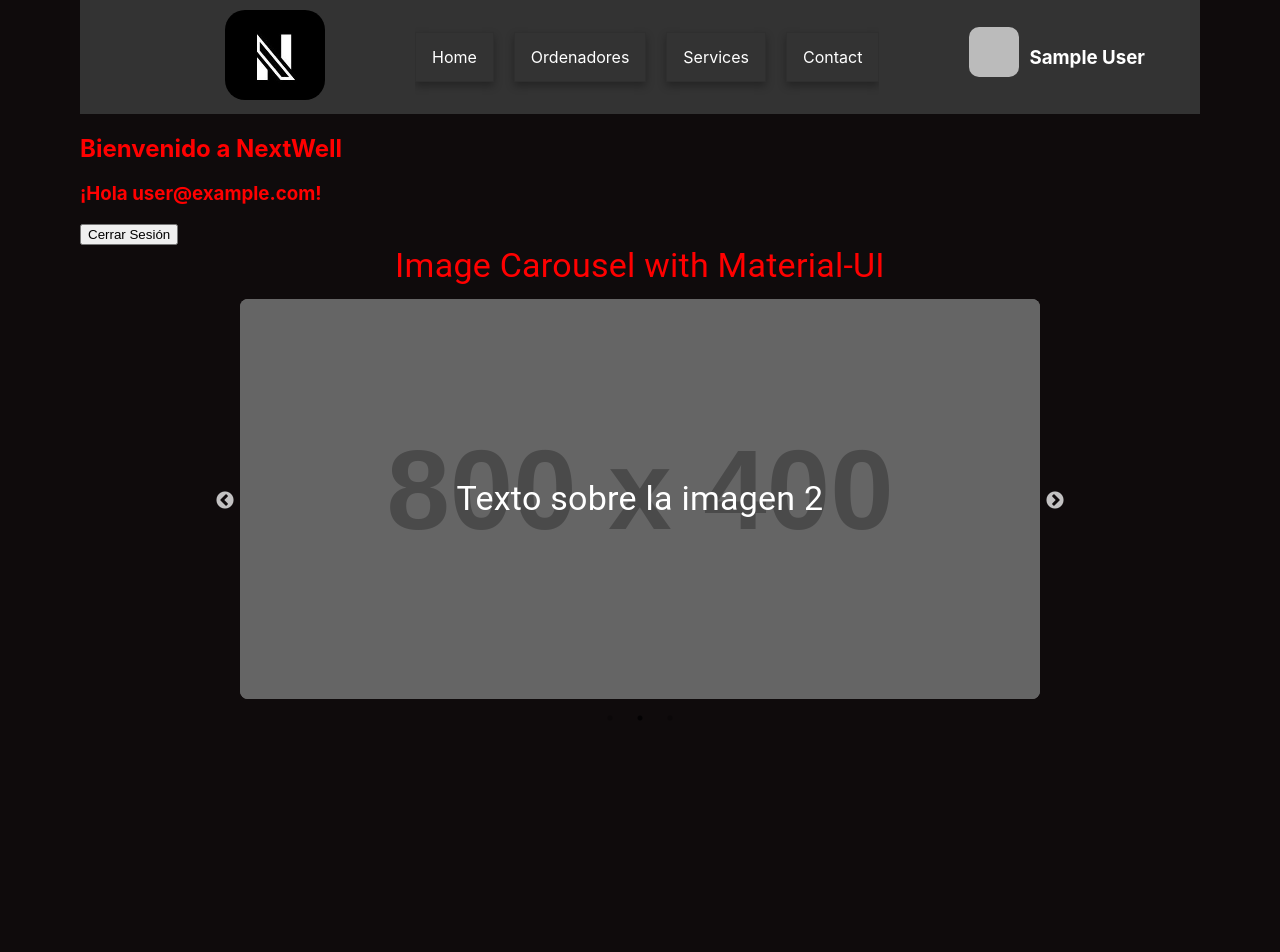
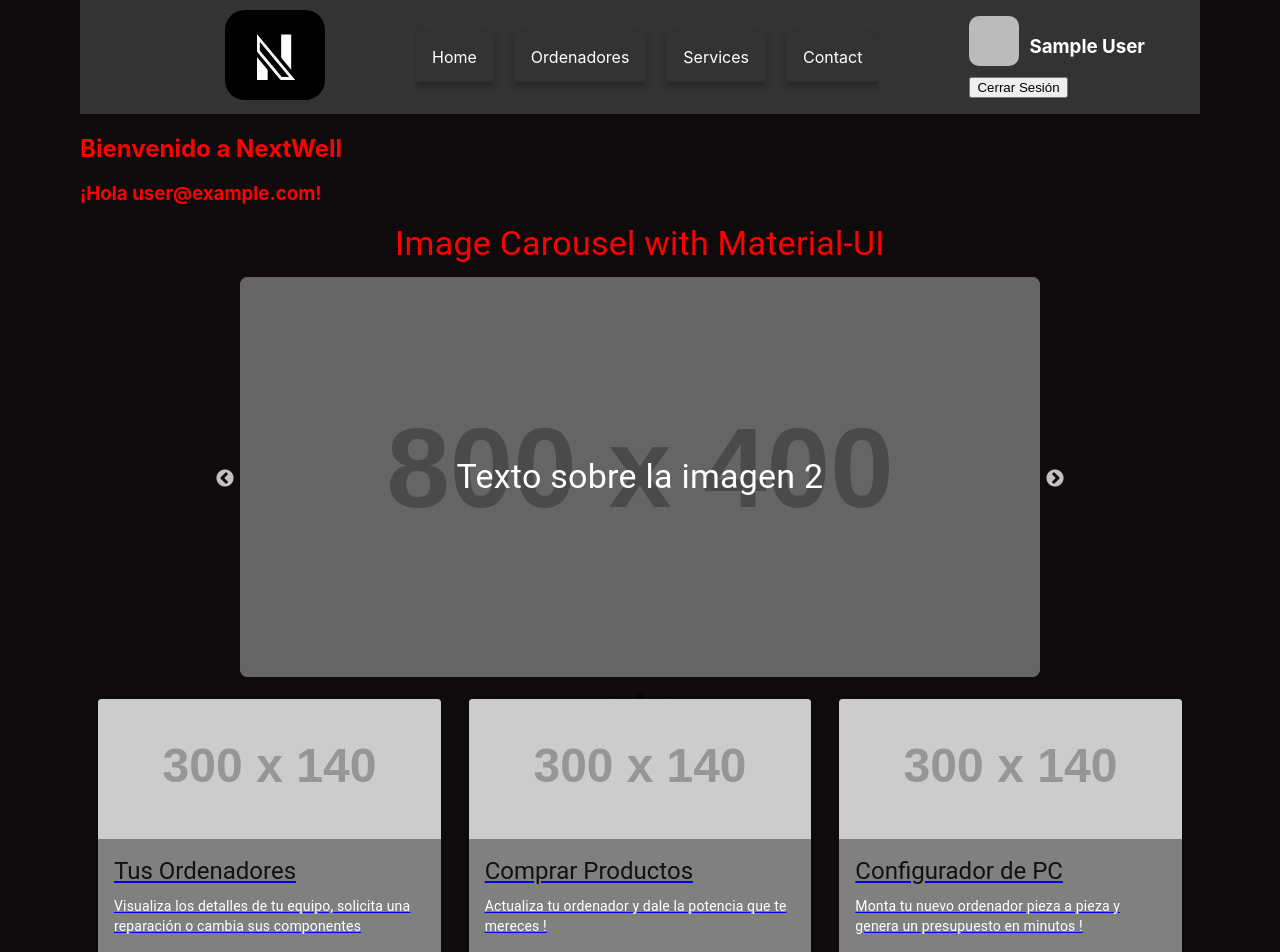
Before and after one commit to joelortiiz/Proyecto-Nextwell-TFG, a React (Create React App) app: page /home in a window 1280 px wide. Shown: the top 952 px of the page. Before the commit the page ends 800 px from the top, so only its background shows below. Built offline with nearby package versions, Linux system fonts and the light colour scheme; no server answers; sample sign-in values are in the browser's storage.

Commit message:
Working on database functions

```diff
--- a/src/components/Home.jsx
+++ b/src/components/Home.jsx
@@ -2,11 +2,11 @@ import React from 'react';
 import styled from 'styled-components';
 import { motion } from "framer-motion"
 import { useAtuh } from './../context/AuthContext'
-import { LogOutButton } from './../elements/LogOutButton';
 import { Header } from './../elements/Header';
 
 import { Container, Typography } from '@mui/material';
 import ImageCarousel from './../elements/home/ImageCarousel';
+import ClientActions from './../elements/home/ClientActions';
 
 const images = [
 	{
@@ -48,13 +48,16 @@ const Home = () => {
 					No has iniciado sesión
 				</motion.h3>
 			)}
-			<LogOutButton></LogOutButton>
+
 			<Container>
       <Typography variant="h4" align="center" gutterBottom>
         Image Carousel with Material-UI
       </Typography>
       <ImageCarousel images={images} />
     </Container>
+		<ClientActions>
+
+		</ClientActions>
 			</>
 	);
 }
--- a/src/components/Ordenador.jsx
+++ b/src/components/Ordenador.jsx
@@ -2,6 +2,7 @@ import React from 'react'
 
 export const Ordenador = () => {
   return (
-    <div>Ordenador</div>
+    <>Ordenador</>
+
   )
 }
--- a/src/components/Registro_usuario.jsx
+++ b/src/components/Registro_usuario.jsx
@@ -1,20 +1,21 @@
 import React, {useState} from 'react'
+import firebase from 'firebase/app';
+import 'firebase/auth';
+import 'firebase/firestore';
 import { Helmet } from 'react-helmet'
-import {auth} from '../firebase/firebaseConfig';
+import {auth, db} from '../firebase/firebaseConfig';
 import {createUserWithEmailAndPassword} from 'firebase/auth';
 import { collection, addDoc } from "firebase/firestore";
-import {db} from "./../firebase/firebaseConfig";
 import {Link, useNavigate} from 'react-router-dom'
 import Alert from '../elements/Alert';
 import advantages1 from "./../assets/images/advantages/customer-service-agent.png"
 import { motion } from "framer-motion"
 import logo from './../assets/images/logos/logo.jpeg'
-import { useAtuh } from '../context/AuthContext';
 
 
 
 const Registro_usuarios = () => {
-  const {usuario} =  useAtuh();
+//  const {usuario} =  useAtuh();
 
   const navigate = useNavigate()
   const [correo, setCorreo] = useState('')
@@ -23,6 +24,10 @@ const Registro_usuarios = () => {
   const [estadoAlerta, changeAlertStatus] = useState(false)
   const [alert, changeAlert] = useState({})
 
+  const userData = {
+
+    // Otros campos de datos según las necesidades de tu aplicación
+  };
 
   const handleChange = (e) => {
     switch (e.target.name) {
@@ -72,8 +77,21 @@ const Registro_usuarios = () => {
     }
 
     try {
-      await createUserWithEmailAndPassword(auth, correo, password)
+      debugger
+      const {user} = await createUserWithEmailAndPassword(auth, correo, password)
+      console.log(user)
+      if (user) {
 
+
+        // Crear un documento correspondiente en la colección de usuarios en Firestore
+      //  await addDoc('usuarios').doc(user.uid).set(userData);
+
+        await addDoc(collection(db, "usuarios"), {
+          nombre: correo.split('@')[0],
+          email: correo,
+            })
+        console.log('Usuario creado correctamente.');
+      }
     //  await addUserToCollection();
 
 
@@ -92,7 +110,7 @@ const Registro_usuarios = () => {
 					break;
 				default:
 					message = 'Hubo un error al intentar crear la cuenta.'
-          console.log(error.code)
+          console.log(error)
 				break;
       }
       changeAlert({
@@ -102,15 +120,7 @@ const Registro_usuarios = () => {
     }
 
     }
-    const addUserToCollection = async () => {
 
-      //await db.collection("usuario").doc(usuario).set(data);
-      await addDoc(collection(db, "usuario", "aaa"), {
-        nombre: correo.split('@')[0],
-        correo: correo,
-        rol: 'default',
-   })
-    }
   return (
     <>
       <Helmet>
--- /dev/null
+++ b/src/elements/Card.css
@@ -0,0 +1,5 @@
+.card__footer {
+    text-decoration: none;
+    color: green;
+
+}
--- /dev/null
+++ b/src/elements/Card.jsx
@@ -0,0 +1,60 @@
+import React from 'react';
+import { Link } from 'react-router-dom';
+import { Card, CardContent, CardMedia, Typography, Grid, Box } from '@mui/material';
+import { styled } from '@mui/system';
+import './Card.css'
+const StyledCard = styled(Card)(({ theme }) => ({
+  maxWidth: 345,
+  margin: '10px',
+  backgroundColor: 'gray',
+}));
+
+const StyledCardMedia = styled(CardMedia)(({ theme }) => ({
+  height: 140,
+}));
+
+const StyledCardContent = styled(CardContent)(({ theme }) => ({
+    '& p': { // Estilos para los párrafos dentro del CardContent
+      textDecoration: 'none', // Quitar la decoración del texto
+      color: 'white', // Heredar el color de texto
+    },
+  }));
+
+function Cards({ cardsData }) {
+  return (
+    <Box sx={{ flexGrow: 1, padding: 1 }}>
+    <Grid container spacing={1} justifyContent="center">
+      {cardsData.map((card, index) => (
+        <Grid
+          item
+          key={index}
+          xs={12}
+          sm={6}
+          md={4}
+          display="flex"
+          justifyContent="center"
+        >
+          <Link to={card.link}>
+            <StyledCard>
+              <StyledCardMedia
+                image={card.image}
+                title={card.title}
+              />
+              <StyledCardContent>
+                <Typography gutterBottom variant="h5" component="div">
+                  {card.title}
+                </Typography>
+                <Typography variant="body2" >
+                  {card.description}
+                </Typography>
+              </StyledCardContent>
+            </StyledCard>
+          </Link>
+        </Grid>
+      ))}
+    </Grid>
+  </Box>
+  );
+}
+
+export default Cards;
--- a/src/elements/Header.jsx
+++ b/src/elements/Header.jsx
@@ -4,6 +4,7 @@ import React, { useState } from 'react';
 import { useAtuh } from './../context/AuthContext'
 import '@fortawesome/fontawesome-free/css/all.css';
 import { motion } from 'framer-motion';
+import { LogOutButton } from './LogOutButton';
 import logo from './../assets/images/logos/favicon.png'
 import './Header.css'
 export const Header = () => {
@@ -63,6 +64,9 @@ export const Header = () => {
               }
             </div>
             </div>
+            <div>
+            <LogOutButton/>
+            </div>
 
 
           </motion.div>
--- /dev/null
+++ b/src/elements/home/ClientActions.jsx
@@ -0,0 +1,33 @@
+import React from 'react';
+import Cards from './../Card'; // Ajusta la ruta según sea necesario
+
+const cardsData = [
+    {
+      title: 'Tus Ordenadores',
+      description: 'Visualiza los detalles de tu equipo, solicita una reparación o cambia sus componentes',
+      image: 'https://via.placeholder.com/300x140',
+      link: '/Ordenadores', // Agrega el enlace para cada tarjeta
+    },
+    {
+      title: 'Comprar Productos',
+      description: 'Actualiza tu ordenador y dale la potencia que te mereces !',
+      image: 'https://via.placeholder.com/300x140',
+      link: '/page2', // Agrega el enlace para cada tarjeta
+    },
+    {
+      title: 'Configurador de PC',
+      description: 'Monta tu nuevo ordenador pieza a pieza y genera un presupuesto en minutos !',
+      image: 'https://via.placeholder.com/300x140',
+      link: '/page3', // Agrega el enlace para cada tarjeta
+    },
+  ];
+
+const ClientActions = ()=> {
+  return (
+    <div className="App">
+      <Cards cardsData={cardsData} />
+    </div>
+  );
+}
+
+export default ClientActions;
```
